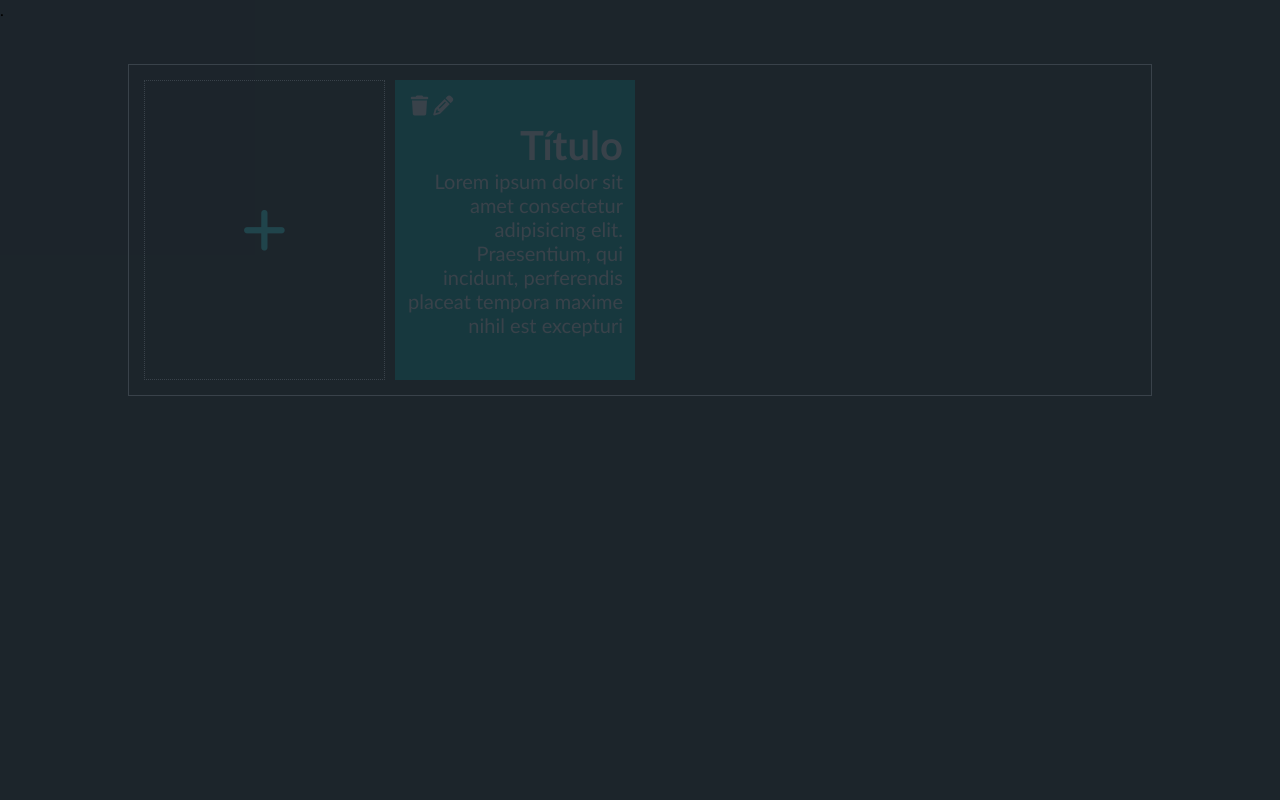
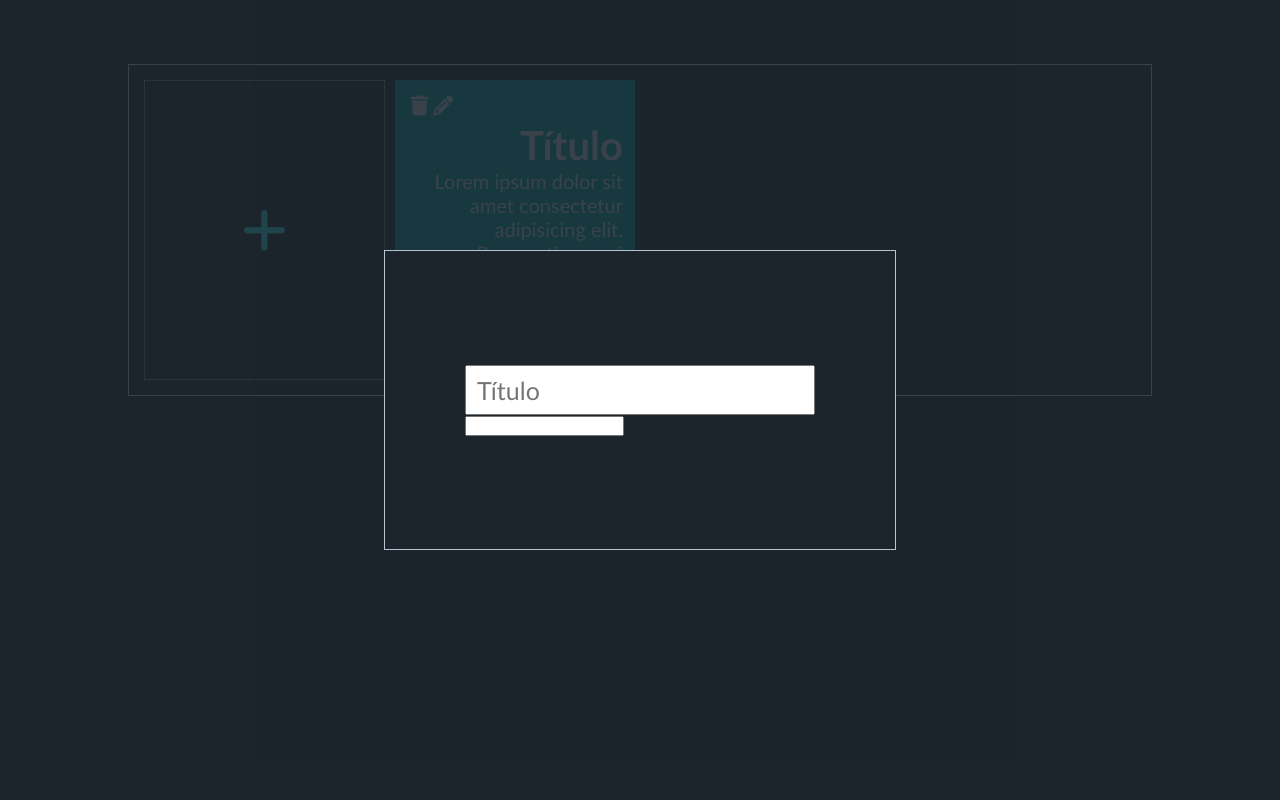
Before and after one commit to samuelsouzzza/Noti-in, a PHP site: page / in a window 1280 px wide. Run offline with PHP 8.4, Linux system fonts and the light colour scheme; some libraries are stand-ins or nearby versions.

Commit message:
titulo modal em processo

```diff
--- a/css/style.css
+++ b/css/style.css
@@ -16,6 +16,7 @@
 *{
     padding:0;
     margin:0;
+    outline: 0;
     box-sizing: border-box;
     user-select: none;
     font-family: 'Gill Sans', 'Gill Sans MT', Calibri, 'Trebuchet MS', sans-serif;
@@ -84,8 +85,28 @@ main{
 .modal-wrapper{
     background-color: var(--fundo-principal-opaco);
     position: fixed;
+    display: flex;
+    align-items: center;
+    justify-content: center;
     top: 0;
     left: 0;
     width: 100vw;
     height: 100vh;
 }
+.modal-box{
+    background-color: var(--fundo-principal);
+    border: 1px solid var(--neutra1);
+    min-width: 40%;
+    height: 300px;
+    display: flex;
+    align-items: center;
+    justify-content: center;
+    padding: 10px;
+}
+.txt-titulo{
+    min-width: 350px;
+    height: 50px;
+    display: block;
+    font-size: 25px;
+    padding: 10px;
+}
--- a/index.html
+++ b/index.html
@@ -23,7 +23,12 @@
         </div>
     </main>
     <section class="modal-wrapper">
-        .
+        <article class="modal-box">
+            <form>
+                <input type="text" class="txt-titulo" placeholder="Título">
+                <input type="text">
+            </form>
+        </article>
     </section>
 <script src="js/script.js"></script>
 <script src="https://kit.fontawesome.com/33170ddcd4.js" crossorigin="anonymous"></script>
```
